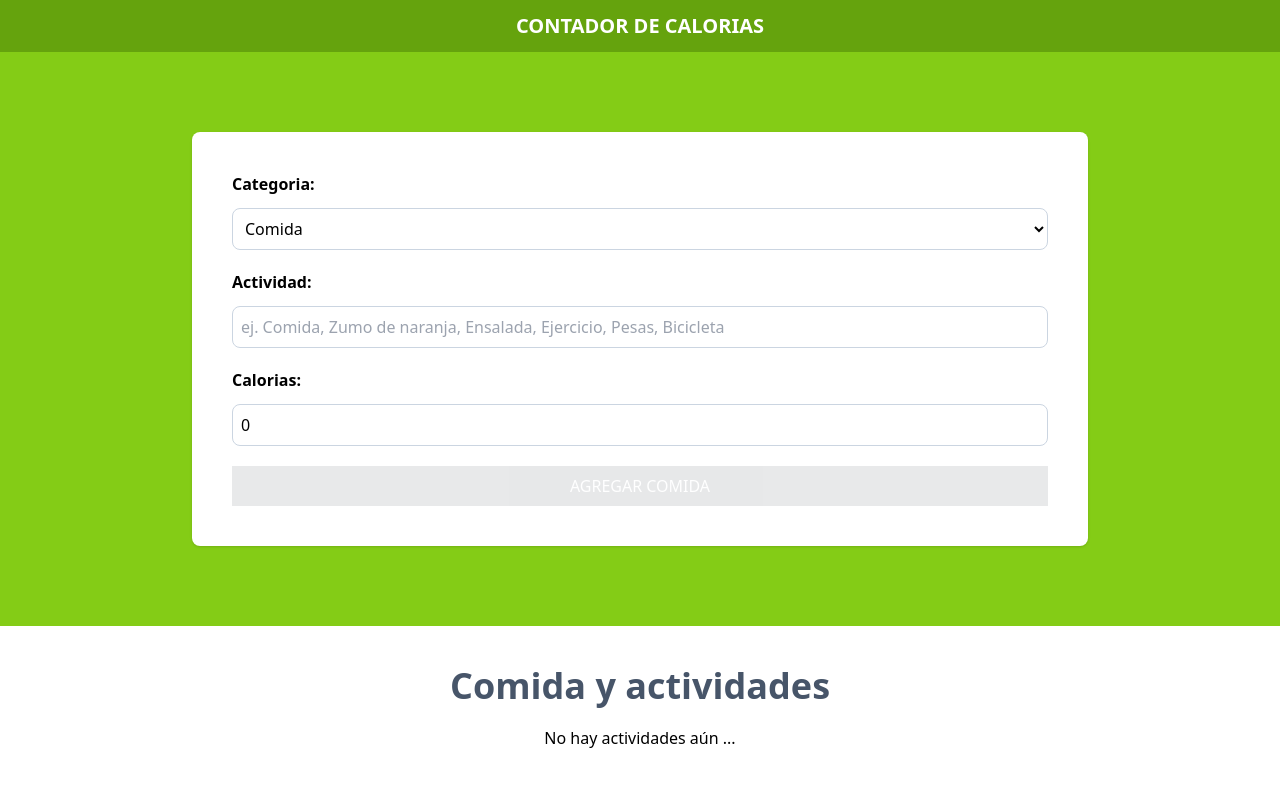
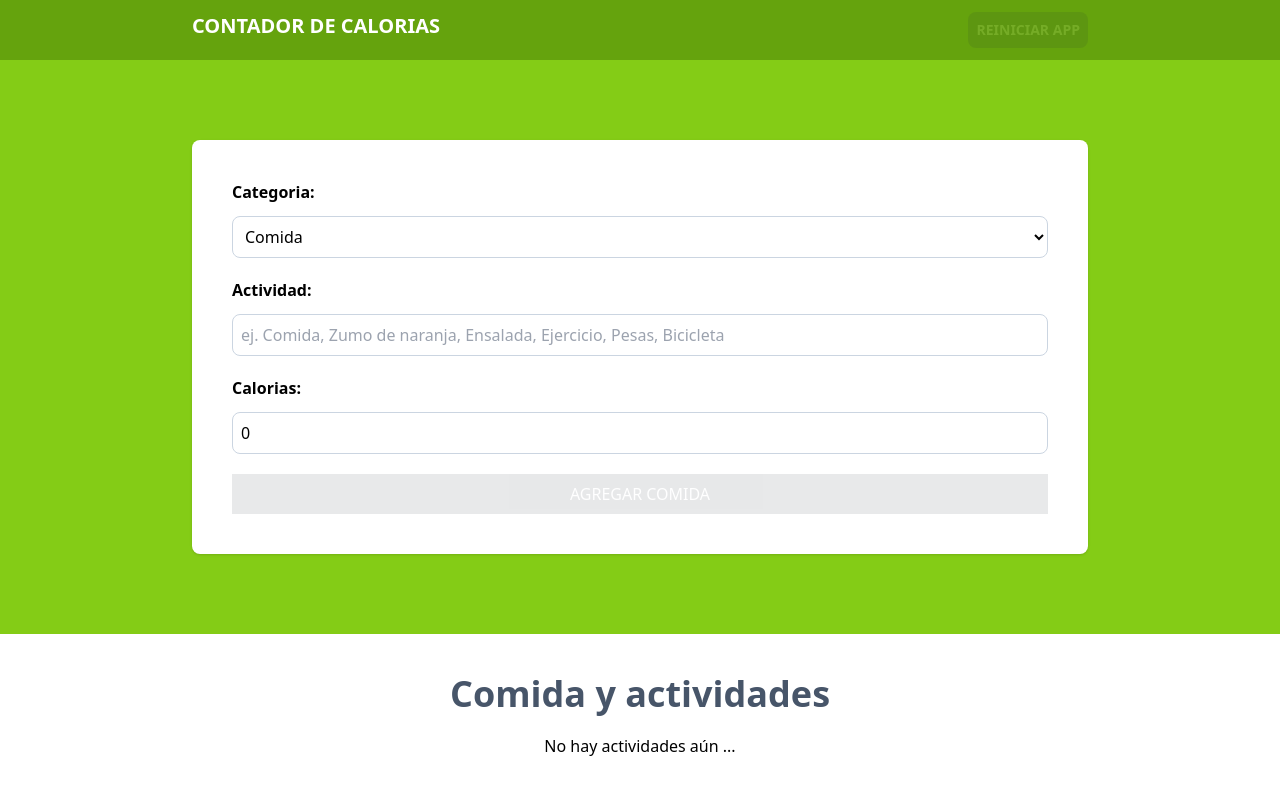
Before and after one commit to sakimay/calorie-tracker, a React app: page / in a window 1280 px wide. Shown: the top 794 px of the page. Built offline with nearby package versions, Linux system fonts and the light colour scheme; the HTML template or start-up script is replaced by a standard one.

Commit message:
add reset app

```diff
--- a/src/App.tsx
+++ b/src/App.tsx
@@ -1,5 +1,5 @@
 import Form from './components/Form'
-import { useEffect, useReducer } from 'react'
+import { useEffect, useMemo, useReducer } from 'react'
 import { activityReducer, initialState } from './reducers/activity-reducer'
 import ActivityList from './components/ActivityList'
 
@@ -10,13 +10,21 @@
     localStorage.setItem('activities', JSON.stringify(state.activities))
   }, [state.activities])
 
+  const canRestartApp = () => useMemo(() => state.activities.length > 0, [state.activities])
+
   return (
     <>
       <header className="bg-lime-600 py-3">
-        <div className="max-w-4xl mx-auto flex flex-col justify-between">
+        <div className="max-w-4xl mx-auto flex justify-between">
           <h1 className="text-center text-xl font-bold text-white uppercase">
             Contador de calorias
           </h1>
+
+          <button
+            className='bg-gray-800 hover:bg-gray-900 p-2 font-bold text-white cursor-pointer rounded-lg text-sm disabled:opacity-10 uppercase'
+            disabled={!canRestartApp()}
+            onClick={() => dispatch({ type: 'restart-app' })}
+          >Reiniciar App</button>
         </div>
       </header>
 
--- a/src/components/ActivityList.tsx
+++ b/src/components/ActivityList.tsx
@@ -21,7 +21,7 @@
             {isEmptyActivities ? <p className="text-center my-5">No hay actividades aún ...</p> :
 
                 activities.map(activity => (
-                    <div key={activity.id} className="px-5 py-10 mt-5 flex justify-between bg-slate-200">
+                    <div key={activity.id} className="px-5 py-10 mt-5 flex justify-between bg-white shadow">
                         <div className="space-y-2 relative">
                             <p className={`absolute -top-8 -left-8 px-10 py-2 text-white uppercase font-bold ${activity.category === 1 ? 'bg-lime-500' : 'bg-orange-500'}`}>{categoryName(+activity.category)}</p>
                             <p className="text-2xl font-bold pt-5">{activity.name}</p>
--- a/src/reducers/activity-reducer.ts
+++ b/src/reducers/activity-reducer.ts
@@ -3,7 +3,8 @@
 export type ActivityActions =
     { type: 'save-activity', payload: { newActivity: Activity } } |
     { type: 'set-activeId', payload: { id: Activity['id'] } } |
-    { type: 'delete-activity', payload: { id: Activity['id'] } }
+    { type: 'delete-activity', payload: { id: Activity['id'] } } |
+    { type: 'restart-app' }
 
 
 export type ActivityState = {
@@ -53,5 +54,12 @@
         }
     }
 
+    if(action.type === 'restart-app') {
+        return {
+            activities: [],
+            activeId: ''
+        }
+    }
+
     return state
 }
```
